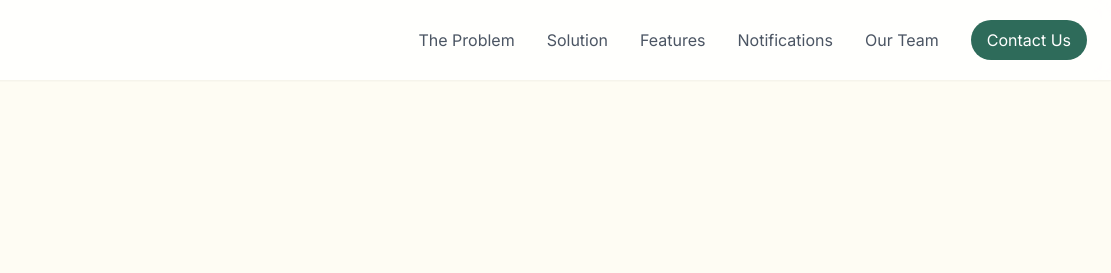
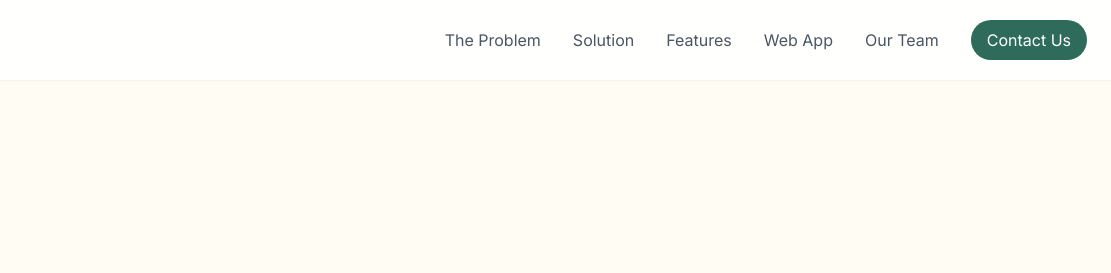
Before and after one commit to ayur-sutra/ayur-sutra.github.io, a plain HTML site: page index.html in a window 1280 px wide. Shown: the top 273 px of the page, 169-1280 px from the left. Drawn offline with nearby package versions, Linux system fonts and the light colour scheme; a script that the page names is missing.

Commit message:
Update index.html

```diff
--- a/index.html
+++ b/index.html
@@ -65,7 +65,7 @@
                 <a href="#problem" class="text-gray-600 hover:text-brand-green transition-colors relative after:absolute after:bg-brand-green after:bottom-[-4px] after:left-0 after:h-[2px] after:w-full after:origin-bottom-right after:scale-x-0 hover:after:origin-bottom-left hover:after:scale-x-100 after:transition-transform after:ease-in-out after:duration-300">The Problem</a>
                 <a href="#solution" class="text-gray-600 hover:text-brand-green transition-colors relative after:absolute after:bg-brand-green after:bottom-[-4px] after:left-0 after:h-[2px] after:w-full after:origin-bottom-right after:scale-x-0 hover:after:origin-bottom-left hover:after:scale-x-100 after:transition-transform after:ease-in-out after:duration-300">Solution</a>
                 <a href="#features" class="text-gray-600 hover:text-brand-green transition-colors relative after:absolute after:bg-brand-green after:bottom-[-4px] after:left-0 after:h-[2px] after:w-full after:origin-bottom-right after:scale-x-0 hover:after:origin-bottom-left hover:after:scale-x-100 after:transition-transform after:ease-in-out after:duration-300">Features</a>
-                <a href="#notifications" class="text-gray-600 hover:text-brand-green transition-colors relative after:absolute after:bg-brand-green after:bottom-[-4px] after:left-0 after:h-[2px] after:w-full after:origin-bottom-right after:scale-x-0 hover:after:origin-bottom-left hover:after:scale-x-100 after:transition-transform after:ease-in-out after:duration-300">Notifications</a>
+                <a href="#notifications" class="text-gray-600 hover:text-brand-green transition-colors relative after:absolute after:bg-brand-green after:bottom-[-4px] after:left-0 after:h-[2px] after:w-full after:origin-bottom-right after:scale-x-0 hover:after:origin-bottom-left hover:after:scale-x-100 after:transition-transform after:ease-in-out after:duration-300">Web App</a>
                 <a href="#team" class="text-gray-600 hover:text-brand-green transition-colors relative after:absolute after:bg-brand-green after:bottom-[-4px] after:left-0 after:h-[2px] after:w-full after:origin-bottom-right after:scale-x-0 hover:after:origin-bottom-left hover:after:scale-x-100 after:transition-transform after:ease-in-out after:duration-300">Our Team</a>
                 <a href="#contact" class="bg-brand-green text-white px-4 py-2 rounded-full hover:bg-opacity-90 transition-all transform hover:scale-105">Contact Us</a>
             </nav>
```
